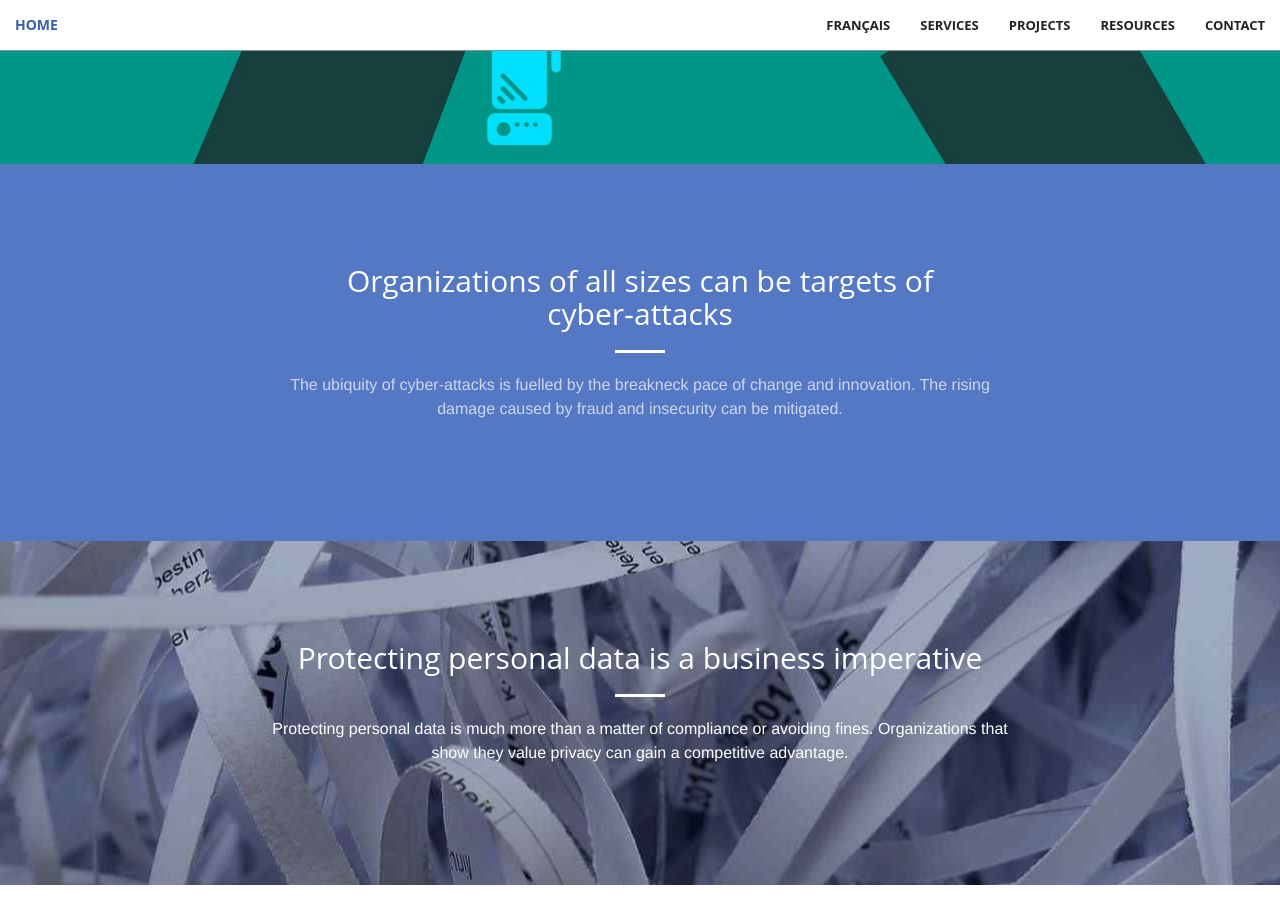
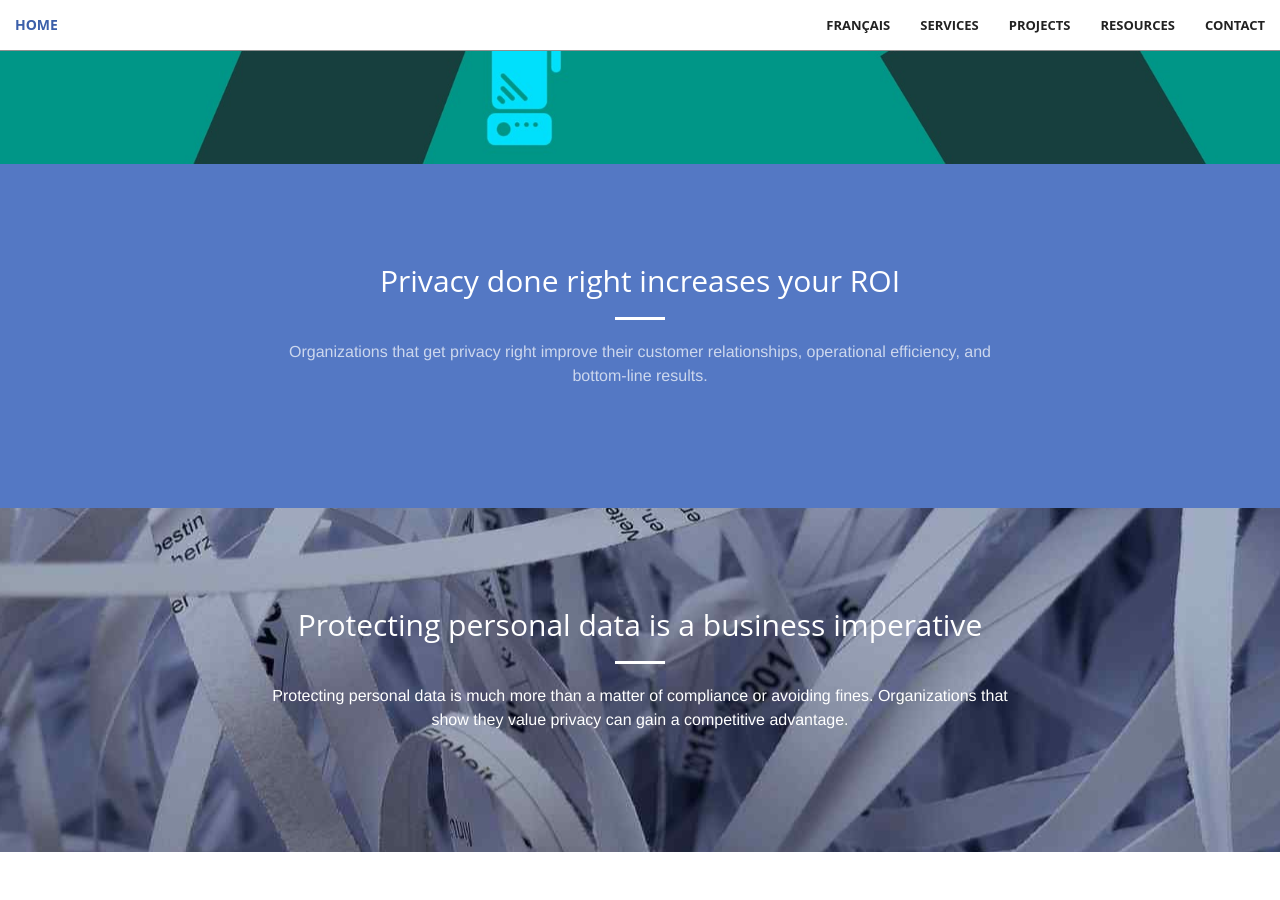
Before and after one commit to riod4/riod4.github.io, a Jekyll site: the page built from index.html, in a window 1280 px wide and 900 px high, scrolled down 736 px. Built offline with Jekyll 4.4.1, drawn with Linux system fonts in a browser that asks for light colours; comment, search, counter and statistics services are not loaded.

Commit message:
RIO text v0.1

```diff
--- a/_includes/intro.html
+++ b/_includes/intro.html
@@ -2,9 +2,9 @@
     <div class="container">
         <div class="row">
             <div class="col-lg-8 col-lg-offset-2 text-center">
-                <h2 class="section-heading">Organizations of all sizes can be targets of cyber&#8209;attacks</h2>
+                <h2 class="section-heading">Privacy done right increases your ROI</h2>
                 <hr class="light">
-                <p class="text-faded">The ubiquity of cyber-attacks is fuelled by the breakneck pace of change and innovation. The rising damage caused by fraud and insecurity can be mitigated.</p>
+                <p class="text-faded">Organizations that get privacy right improve their customer relationships, operational efficiency, and bottom-line results.</p>
                 <!--<a href="#contact" class="btn btn-default btn-xl">Contact</a>-->
             </div>
         </div>
```
